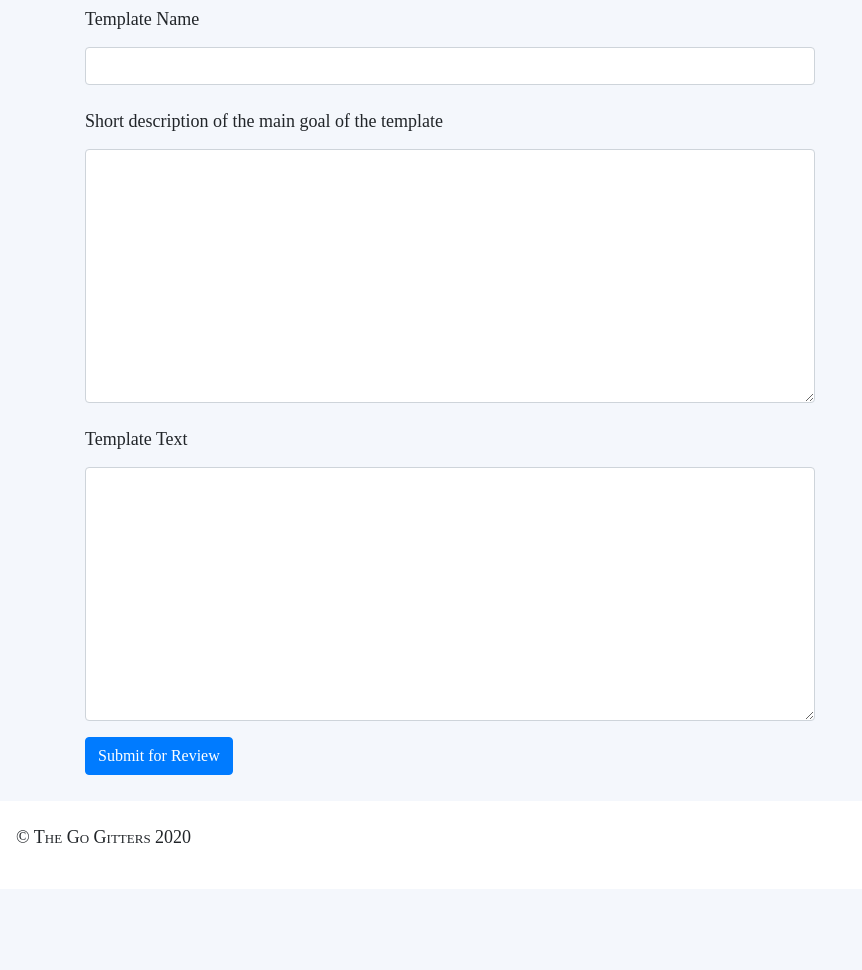
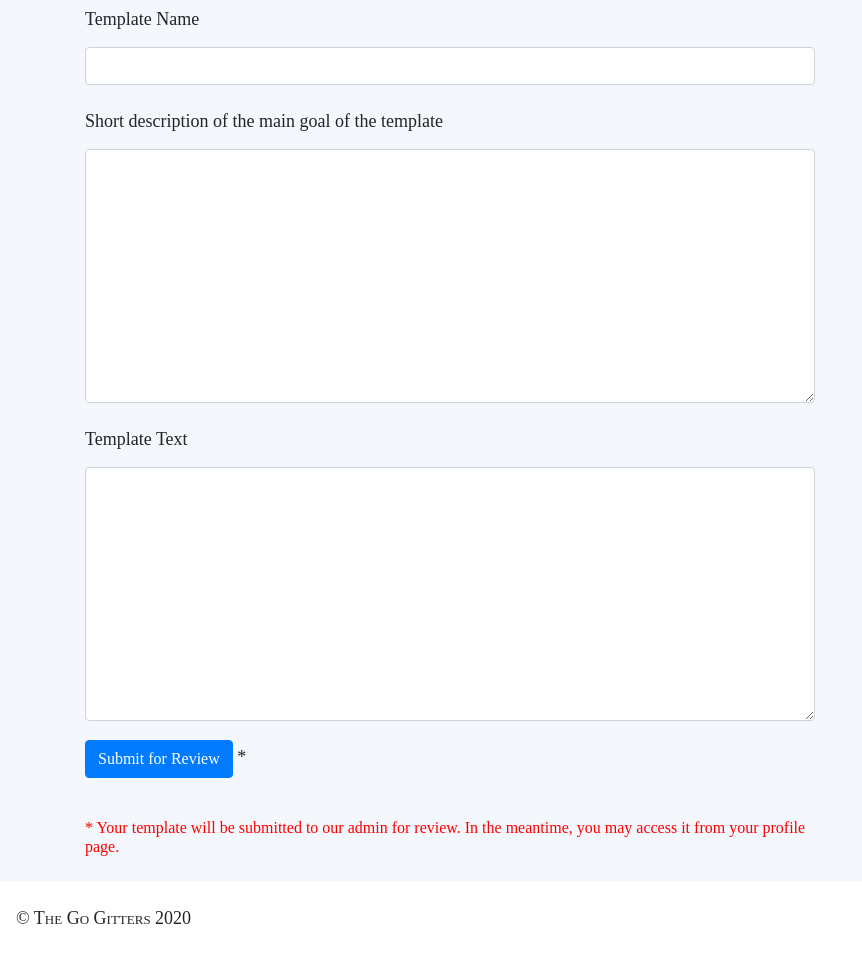
Before and after one commit to AnthonyEsquivel/CivicConnect, a Django app: page /createTemp/ in a window 1280 px wide. Shown: the part 189-1159 px from the top of the page, without its empty margins (0-862 px from the left). Before the commit the page ends 1032 px from the top, so only its background shows below. Run offline with Django 3.2, Linux system fonts and the light colour scheme; the visitor is signed in with stand-in values (Sample User, id 1); some libraries are stand-ins or nearby versions.

Commit message:
Submit message added

```diff
--- a/mainapp/templates/mainapp/createTemp.html
+++ b/mainapp/templates/mainapp/createTemp.html
@@ -36,7 +36,9 @@
 
     <!--Submit Template Button-->
     <!-- <button type="submit" class="btn btn-primary">Add to My Templates</button> -->
-    <button type="submit" class="btn btn-primary">Submit for Review</button>
+    <button type="submit" class="btn btn-primary">Submit for Review</button>&nbsp;*
+    <br><br>
+    <h6 style="color:red">* Your template will be submitted to our admin for review. In the meantime, you may access it from your profile page.</h6>
 </form>
 {% endif %}
 {% endblock %}
```
